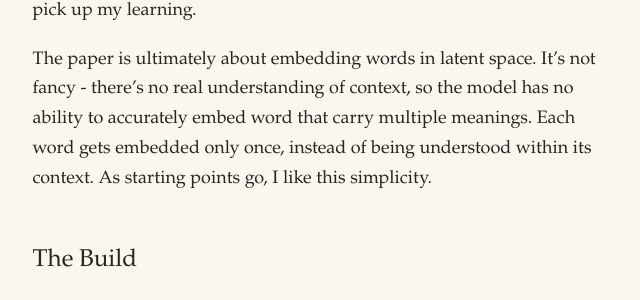
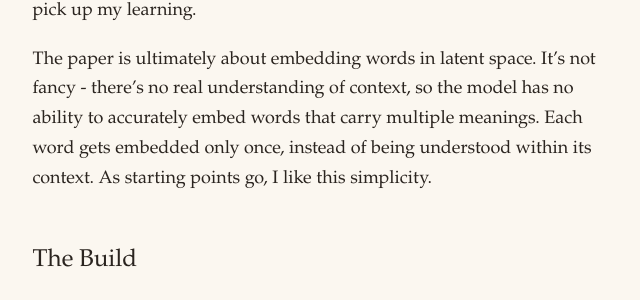
Before and after one commit to OliverEGreen/OliverEGreen.github.io, a Jekyll site: the page built from _posts/2026-05-09-building-word2vec.md, in a window 1280 px wide and 900 px high, scrolled down 1088 px. Shown: the part 209-509 px from the top of the window, without its empty margins (319-959 px from the left). Built offline with Jekyll 4.4.1, drawn with Linux system fonts in a browser that asks for light colours; some of the changed text lies outside the part shown.

Commit message:
Update 2026-05-09-building-word2vec.md

```diff
--- a/_posts/2026-05-09-building-word2vec.md
+++ b/_posts/2026-05-09-building-word2vec.md
@@ -17,7 +17,7 @@ But there is good news! I have a lot of time right now and a thirst for learning
 
 After much research, I landed on the 2013 Google Word2Vec paper. This marked a seminal moment when the language modelling community shifted to NNs, and it covered the embedding subject that is still core to RAGs today. I was familiar with previous Markov-like / HMM approaches to language ML, but this seemed like a reasonable place to pick up my learning.
 
-The paper is ultimately about embedding words in latent space. It's not fancy - there's no real understanding of context, so the model has no ability to accurately embed word that carry multiple meanings. Each word gets embedded only once, instead of being understood within its context. As starting points go, I like this simplicity.
+The paper is ultimately about embedding words in latent space. It's not fancy - there's no real understanding of context, so the model has no ability to accurately embed words that carry multiple meanings. Each word gets embedded only once, instead of being understood within its context. As starting points go, I like this simplicity.
 
 ## The Build
 
```
Also changed, not shown: other parts of _posts/2026-05-09-building-word2vec.md (+2 -2 lines).
